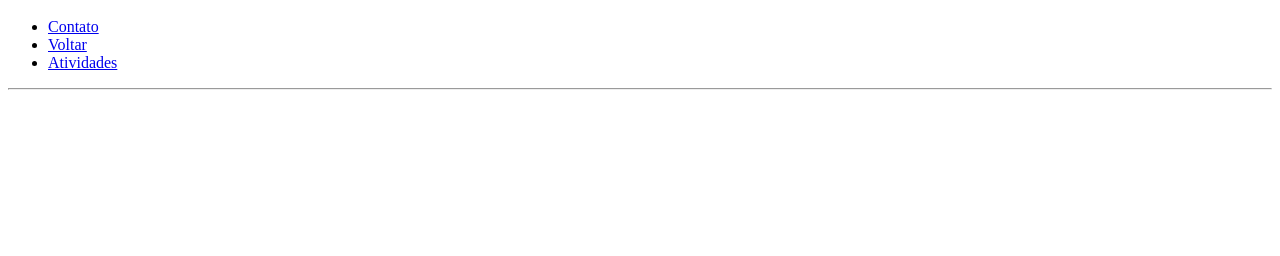
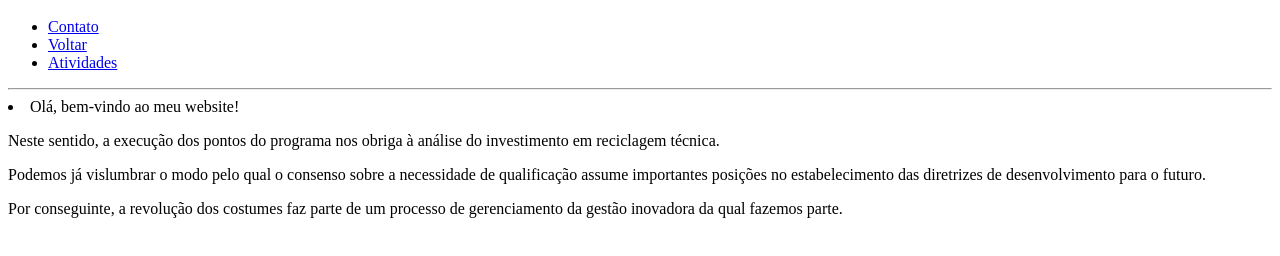
Before and after one commit to OthonIfnmg/pw11, a plain HTML site: page avaliacoes/atividade1/index.html in a window 1280 px wide. Shown: the part 48-304 px from the top of the page. Drawn offline with Linux system fonts and the light colour scheme.

Commit message:
so flta a tabela

```diff
--- a/avaliacoes/atividade1/index.html
+++ b/avaliacoes/atividade1/index.html
@@ -10,5 +10,15 @@
       <li><a href="atividades.html">Atividades</a></li>
     </ul>
     <hr>
+      <li>Olá, bem-vindo ao meu website!</li>
+      <p align=justify>
+      Neste sentido, a execução dos pontos do programa nos obriga à análise do investimento em reciclagem técnica.
+      </p>
+      <p align=justify>
+      Podemos já vislumbrar o modo pelo qual o consenso sobre a necessidade de qualificação assume importantes posições no estabelecimento das diretrizes de desenvolvimento para o futuro.
+      </p>
+      <p align=justify>
+      Por conseguinte, a revolução dos costumes faz parte de um processo de gerenciamento da gestão inovadora da qual fazemos parte.
+      </p>
   </body>
 </html>
```
Also changed, not shown: avaliacoes/atividade1/atividades.html (+1 -0 lines).
